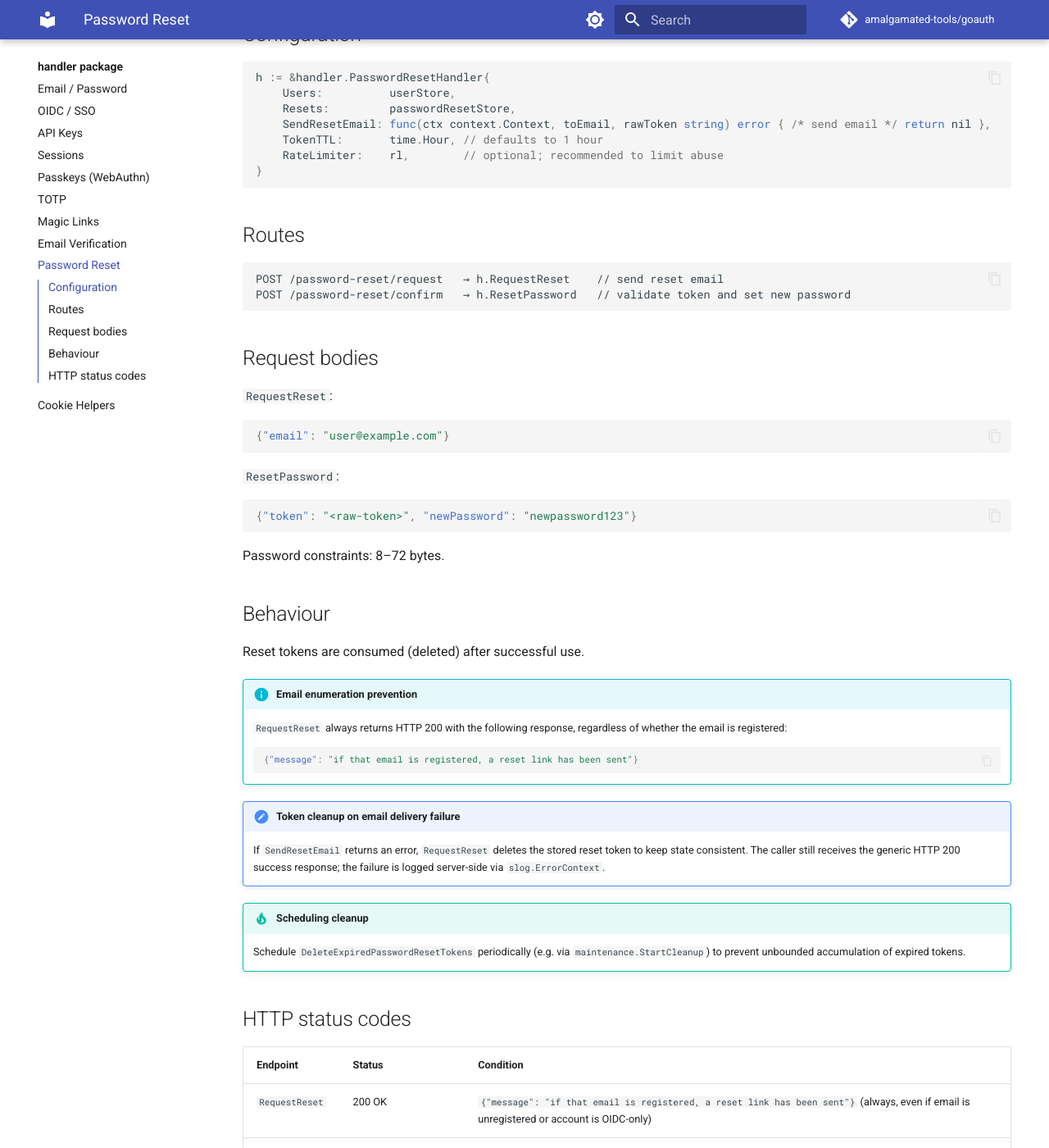
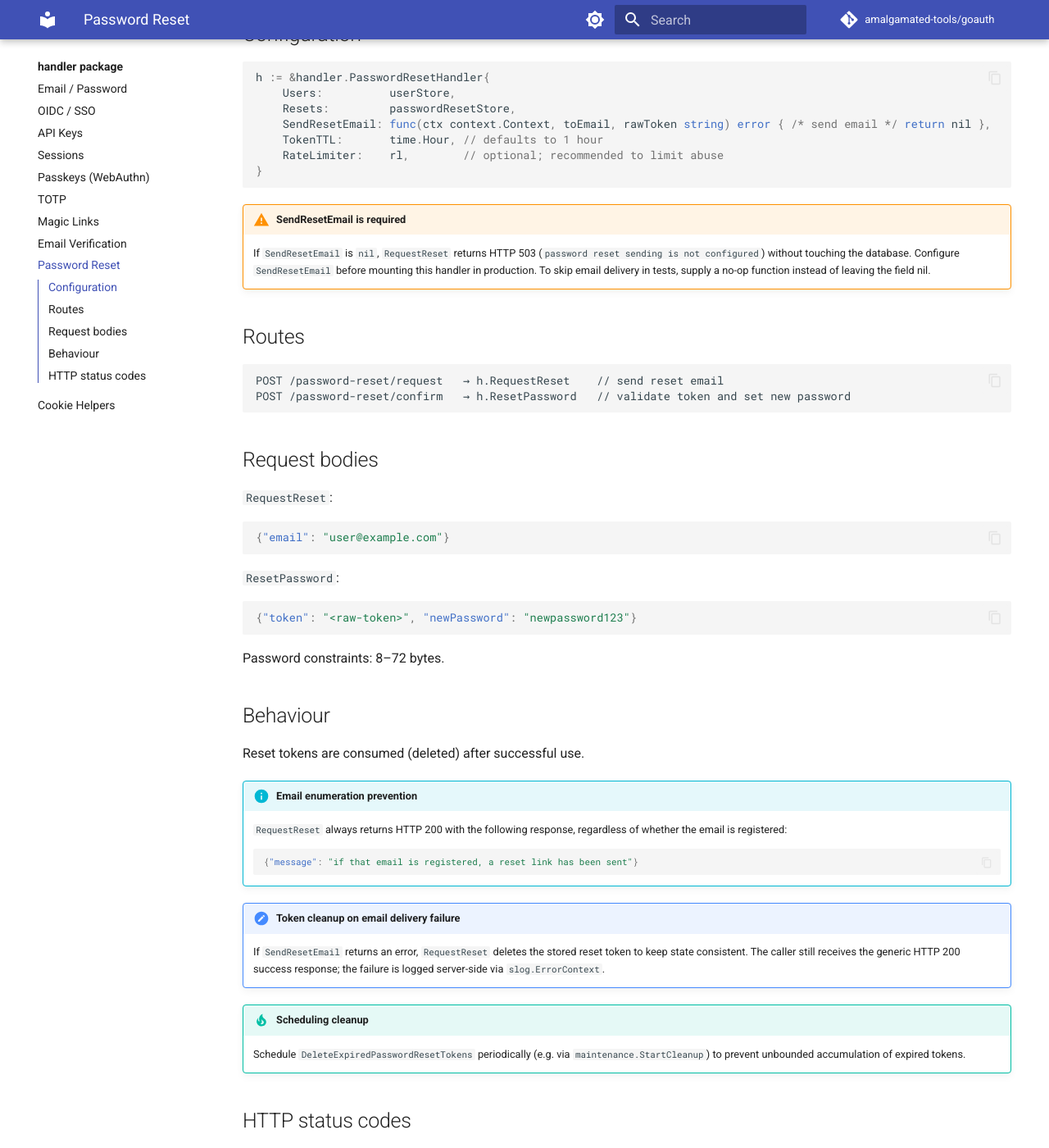
Before and after one commit to amalgamated-tools/goauth, an MkDocs documentation site: the page built from docs/handler/password-reset.md, in a window 1280 px wide and 1400 px high, scrolled down 295 px. Shown: the whole window at 82% size. Built offline with MkDocs 1.6.1 and Material for MkDocs 9.7.7, drawn with Linux system fonts in a browser that asks for light colours; comment, search, counter and statistics services are not loaded; some of the changed text lies outside the part shown.

Commit message:
docs: fix nil sender docs for EmailVerification and PasswordReset handlers
Both README.md and docs were incorrectly stating that when SendEmail
(EmailVerificationHandler) or SendResetEmail (PasswordResetHandler)
is nil, tokens are still created. In reality both handlers return
HTTP 503 immediately before any database write.

Changes:
- docs/handler/email-verification.md: add missing 503 row to HTTP
  status codes table for SendVerification when SendEmail is nil
- docs/handler/password-reset.md: add warning admonition about nil
  SendResetEmail and add missing 503 row to HTTP status codes table
- README.md: correct the 'nil sender' prose for both handlers and add
  503 rows to their respective error-response tables; update the
  SendVerification blanket-200 note to exclude the 503 case

Co-authored-by: Copilot <223556219+Copilot@users.noreply.github.com>

````diff
--- a/docs/handler/password-reset.md
+++ b/docs/handler/password-reset.md
@@ -13,6 +13,9 @@ h := &handler.PasswordResetHandler{
     RateLimiter:    rl,        // optional; recommended to limit abuse
 }
 ```
+
+!!! warning "SendResetEmail is required"
+    If `SendResetEmail` is `nil`, `RequestReset` returns HTTP 503 (`password reset sending is not configured`) without touching the database. Configure `SendResetEmail` before mounting this handler in production. To skip email delivery in tests, supply a no-op function instead of leaving the field nil.
 
 ## Routes
 
@@ -59,6 +62,7 @@ Reset tokens are consumed (deleted) after successful use.
 | `RequestReset` | 200 OK | `{"message": "if that email is registered, a reset link has been sent"}` (always, even if email is unregistered or account is OIDC-only) |
 | `RequestReset` | 400 Bad Request | Missing `email` field |
 | `RequestReset` | 429 Too Many Requests | Rate limit exceeded (only when `RateLimiter` is configured) |
+| `RequestReset` | 503 Service Unavailable | `SendResetEmail` is `nil` (not configured) |
 | `RequestReset` | 500 Internal Server Error | Store failure during user lookup, token creation, or token generation |
 | `ResetPassword` | 200 OK | `{"message": "password reset successfully"}` |
 | `ResetPassword` | 400 Bad Request | Missing `token` or `newPassword`; password outside 8–72 bytes; invalid or expired token; OIDC-only account (no password set) |
````
Also changed, not shown: README.md (+5 -3 lines), docs/handler/email-verification.md (+1 -0 lines).
